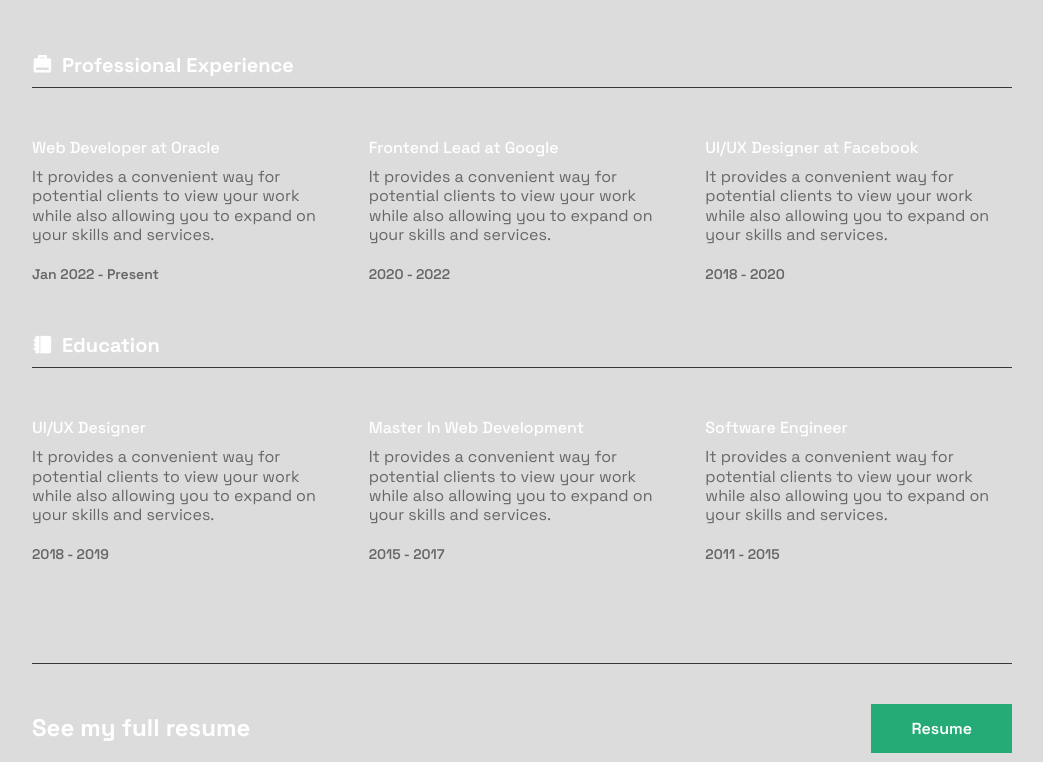
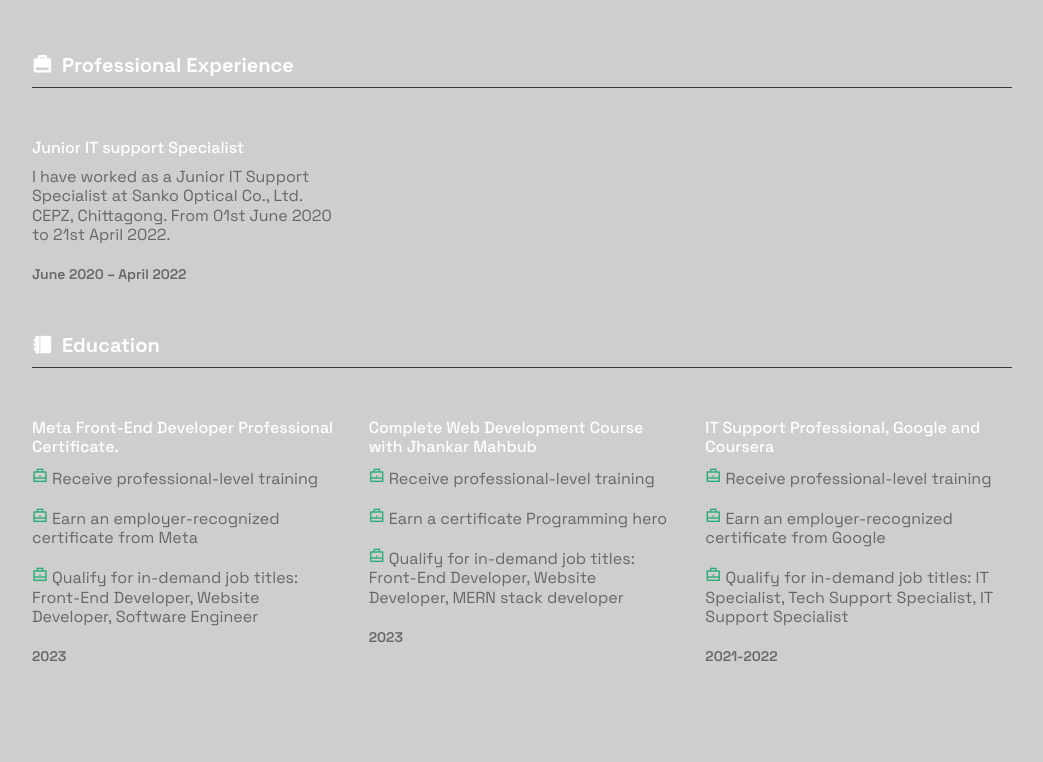
Before and after one commit to ImranSarkerWeb/sample-portfolio, a plain HTML site: page index.html in a window 1280 px wide. Shown: the part 1720-2482 px from the top of the page, without its empty margins (118-1161 px from the left). Drawn offline with nearby package versions, Linux system fonts and the light colour scheme.

Commit message:
information updated

```diff
--- a/assets/css/main.css
+++ b/assets/css/main.css
@@ -3,7 +3,7 @@
   ____________________*/
   --color-primary: #25ab75;
   --color-primary-dark: #208c61;
-  --color-bg-primary: #dcdcdc;
+  --color-bg-primary: #cecece;
   --color-bg-secondary: #242424;
   --color-bg-footer: #151515;
   --color-white: #ffffff;
@@ -741,3 +741,6 @@ body {
     grid-template-columns: repeat(3, 1fr);
   }
 }
+.ri-briefcase-line {
+  color: var(--color-primary);
+}
--- a/index.html
+++ b/index.html
@@ -179,25 +179,26 @@
                     <div class="d-grid qualification__content">
                         <!--= Experience 1 =-->
                         <div class="qualification__item">
-                            <h3 class="qualification__title">Web Developer at Oracle</h3>
-                            <p class="qualification__description"> It provides a convenient way for potential clients to
-                                view your work while also allowing you to expand on your skills and services.</p>
-                            <span class="qualification__date">Jan 2022 - Present</span>
+                            <h3 class="qualification__title">Junior IT support Specialist</h3>
+                            <p class="qualification__description"> I have worked as a Junior IT Support Specialist at
+                                Sanko Optical Co., Ltd. CEPZ, Chittagong. From 01st June
+                                2020 to 21st April 2022.</p>
+                            <span class="qualification__date">June 2020 – April 2022</span>
                         </div>
                         <!--= Experience 2 =-->
-                        <div class="qualification__item">
+                        <!-- <div class="qualification__item">
                             <h3 class="qualification__title">Frontend Lead at Google</h3>
                             <p class="qualification__description"> It provides a convenient way for potential clients to
                                 view your work while also allowing you to expand on your skills and services.</p>
                             <span class="qualification__date">2020 - 2022</span>
-                        </div>
+                        </div> -->
                         <!--= Experience 3 =-->
-                        <div class="qualification__item">
+                        <!-- <div class="qualification__item">
                             <h3 class="qualification__title">UI/UX Designer at Facebook</h3>
                             <p class="qualification__description"> It provides a convenient way for potential clients to
                                 view your work while also allowing you to expand on your skills and services.</p>
                             <span class="qualification__date">2018 - 2020</span>
-                        </div>
+                        </div> -->
                     </div>
                 </div>
                 <!--= Education =-->
@@ -209,24 +210,53 @@
                     <div class="d-grid qualification__content">
                         <!--= Education 1 =-->
                         <div class="qualification__item">
-                            <h3 class="qualification__title">UI/UX Designer</h3>
-                            <p class="qualification__description"> It provides a convenient way for potential clients to
-                                view your work while also allowing you to expand on your skills and services.</p>
-                            <span class="qualification__date">2018 - 2019</span>
+                            <h3 class="qualification__title">Meta Front-End Developer Professional Certificate.</h3>
+                            <p class="qualification__description"><i class="ri-briefcase-line"></i> Receive
+                                professional-level training
+
+                                <br> <br>
+
+
+                                <i class="ri-briefcase-line"></i> Earn an employer-recognized certificate from Meta <br>
+                                <br>
+                                <i class="ri-briefcase-line"></i> Qualify for in-demand job titles: Front-End Developer,
+                                Website Developer, Software
+                                Engineer
+                            </p>
+                            <span class="qualification__date">2023</span>
                         </div>
                         <!--= Education 2 =-->
                         <div class="qualification__item">
-                            <h3 class="qualification__title">Master In Web Development</h3>
-                            <p class="qualification__description"> It provides a convenient way for potential clients to
-                                view your work while also allowing you to expand on your skills and services.</p>
-                            <span class="qualification__date">2015 - 2017</span>
+                            <h3 class="qualification__title">Complete Web Development Course with Jhankar Mahbub</h3>
+                            <p class="qualification__description">
+                                <i class="ri-briefcase-line"></i> Receive
+                                professional-level training
+
+                                <br> <br>
+
+
+                                <i class="ri-briefcase-line"></i> Earn a certificate Programming hero <br> <br>
+                                <i class="ri-briefcase-line"></i> Qualify for in-demand job titles: Front-End
+                                Developer,
+                                Website Developer, MERN stack developer
+                            </p>
+                            <span class="qualification__date">2023</span>
                         </div>
                         <!--= Education 3 =-->
                         <div class="qualification__item">
-                            <h3 class="qualification__title">Software Engineer</h3>
-                            <p class="qualification__description"> It provides a convenient way for potential clients to
-                                view your work while also allowing you to expand on your skills and services.</p>
-                            <span class="qualification__date">2011 - 2015</span>
+                            <h3 class="qualification__title">IT Support Professional, Google and Coursera</h3>
+                            <p class="qualification__description"> <i class="ri-briefcase-line"></i> Receive
+                                professional-level training
+
+                                <br><br>
+
+
+                                <i class="ri-briefcase-line"></i> Earn an employer-recognized certificate from
+                                Google<br><br>
+                                <i class="ri-briefcase-line"></i> Qualify for in-demand job titles: IT Specialist, Tech
+                                Support Specialist, IT Support Specialist
+                            </p>
+                            <span class="qualification__date">2021-2022</span>
                         </div>
                     </div>
                 </div>
```
